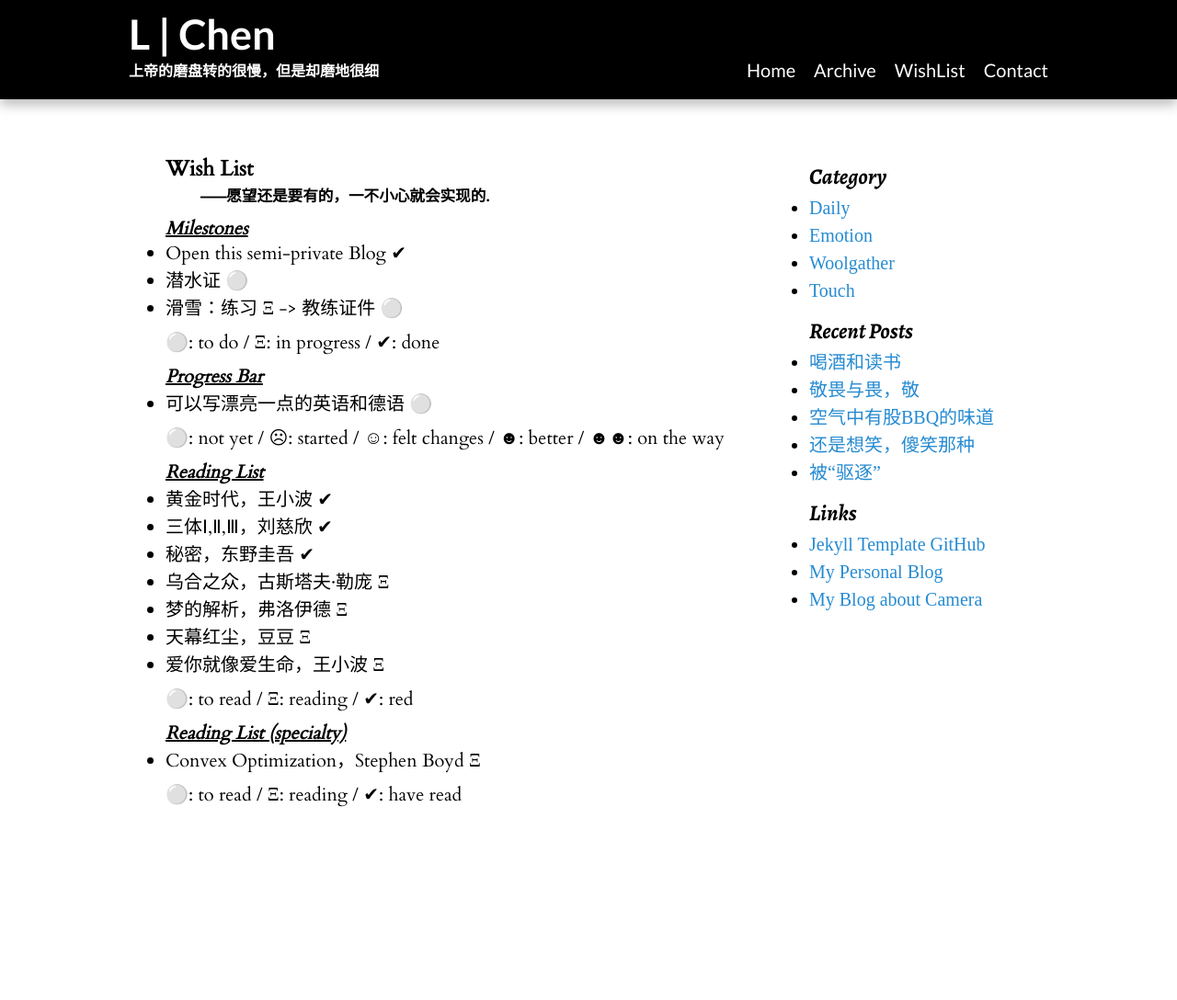
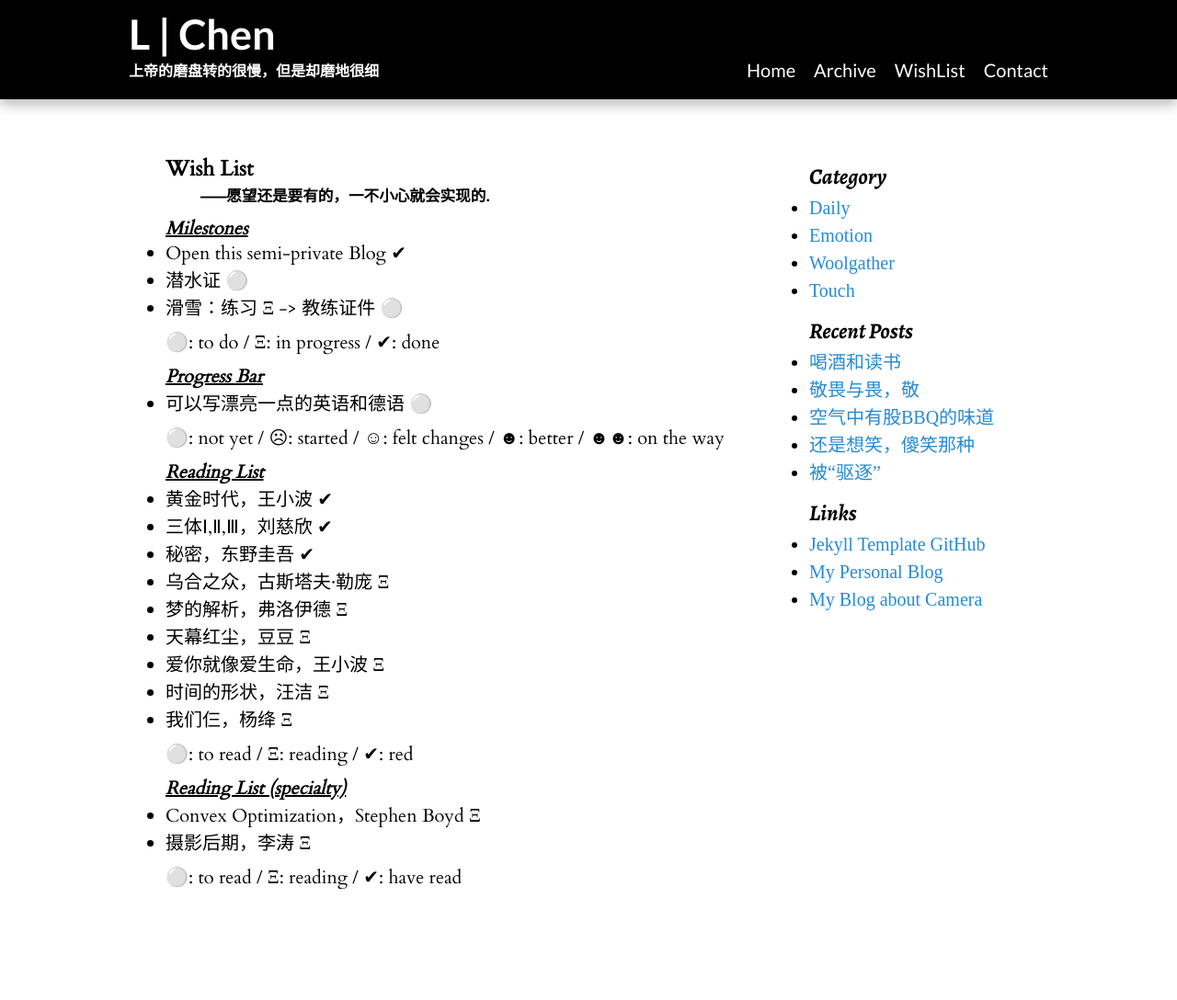
Before and after one commit to runningUnicorn/runningUnicorn.github.io, a Jekyll site: the page built from wishlist.html, in a window 1280 px wide. Shown: the whole page at 92% size. Built offline with Jekyll 4.4.1, drawn with Linux system fonts in a browser that asks for light colours; some web fonts are replaced; before the commit the page ends 998 px from its top, so only the background shows below that.

Commit message:
add list

```diff
--- a/_data/readlist.yml
+++ b/_data/readlist.yml
@@ -19,3 +19,9 @@
 - title: 爱你就像爱生命
   author: 王小波
   progress: reading
+- title: 时间的形状
+  author: 汪洁
+  progress: reading
+- title: 我们仨
+  author: 杨绛
+  progress: reading
--- a/_data/readlist_specialty.yml
+++ b/_data/readlist_specialty.yml
@@ -1,3 +1,6 @@
 - title: Convex Optimization
   author: Stephen Boyd
   progress: reading
+- title: 摄影后期
+  author: 李涛
+  progress: reading
```
